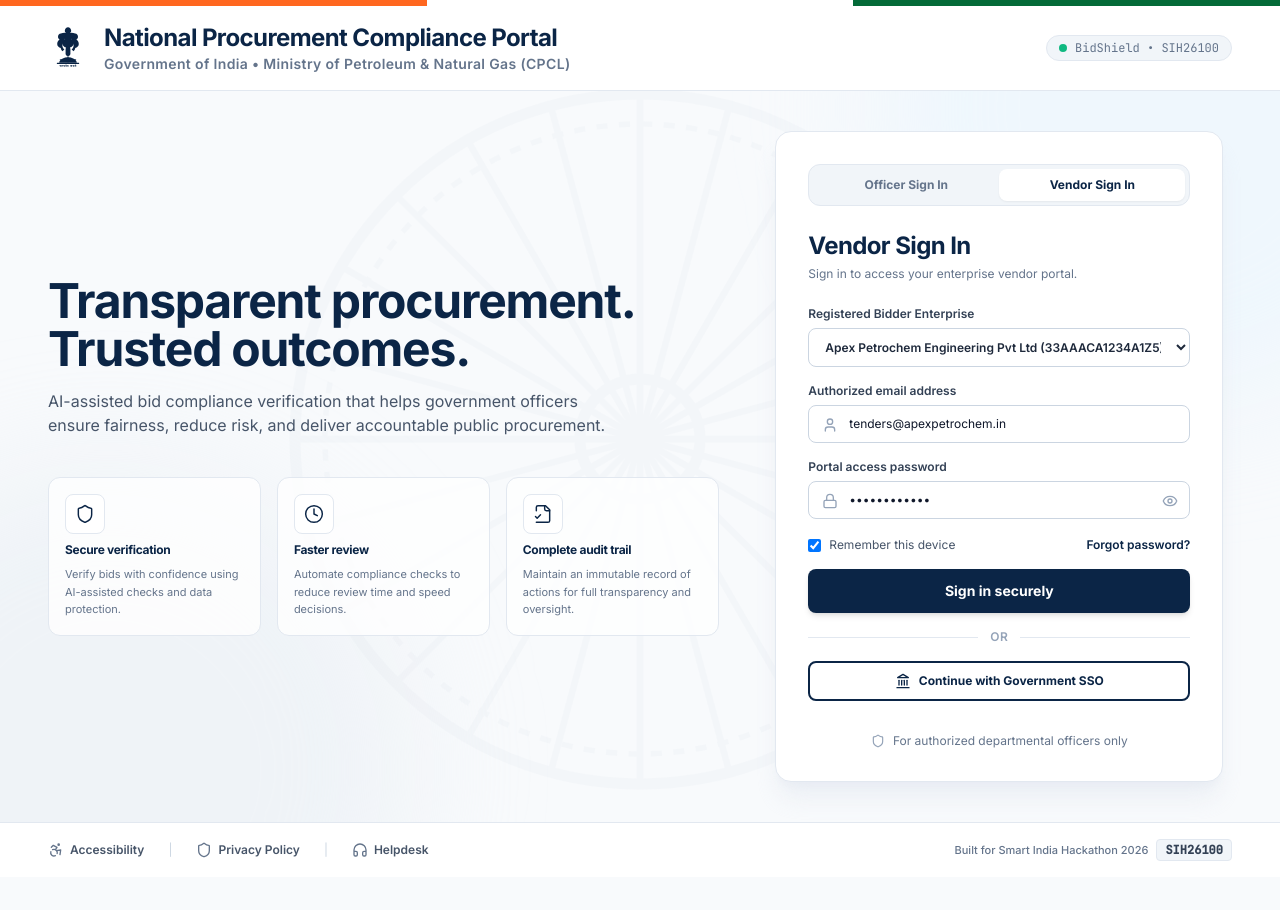
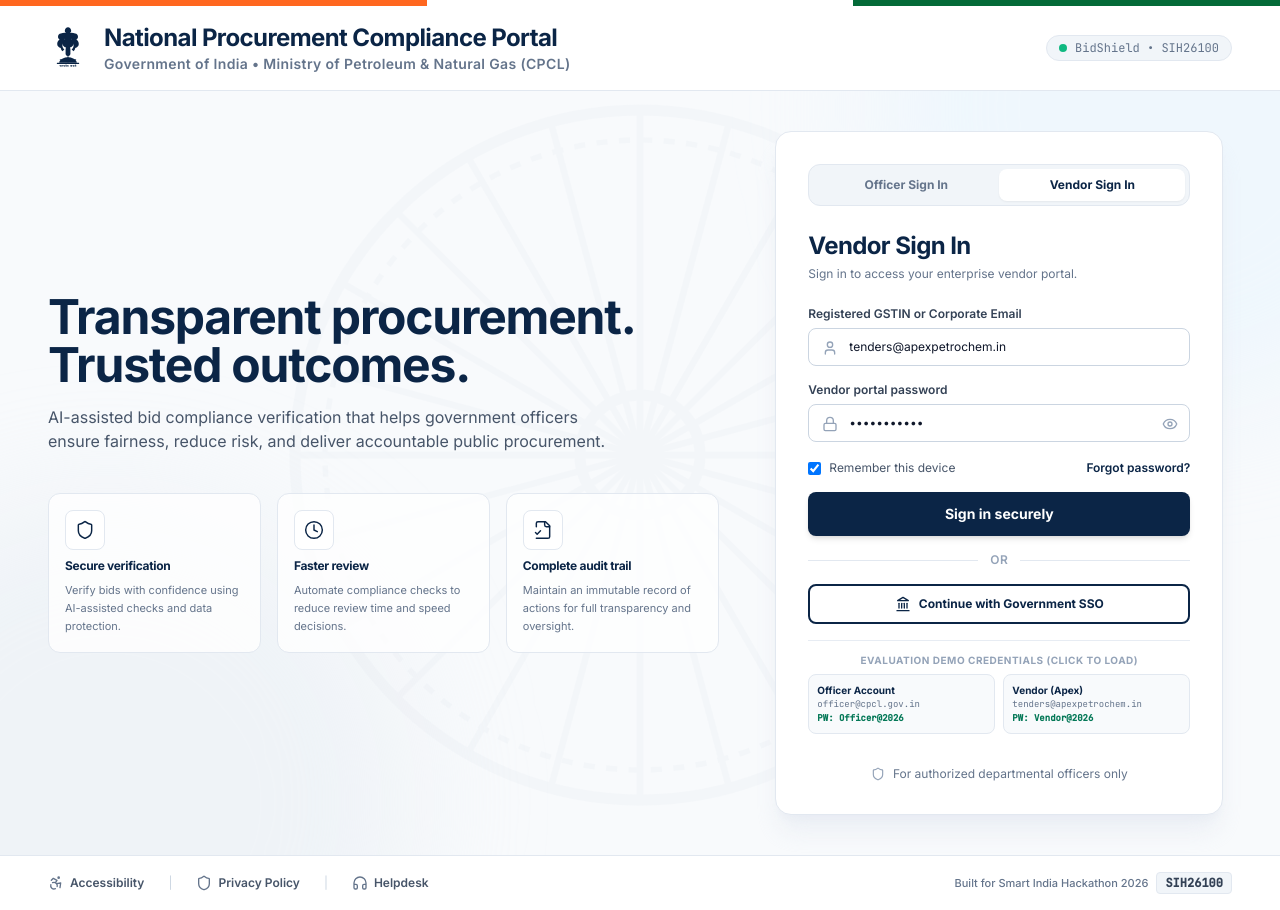
Before and after one commit to snuthon1/gemcompliance, a React (Vite) app in the folder client/: page /login in a window 1280 px wide. Both pictures are taken after a click on the button "Vendor Sign In". Before the commit the page ends 877 px from the top, so only its background shows below. Built offline with nearby package versions, Linux system fonts and the light colour scheme; the HTML template or start-up script is replaced by a standard one.

Commit message:
feat(ui): complete modern visual overhaul for Login.jsx

```diff
--- a/client/src/pages/Login.jsx
+++ b/client/src/pages/Login.jsx
@@ -19,68 +19,66 @@ import NationalEmblem from '../components/NationalEmblem';
 
 export default function Login() {
   const [activeTab, setActiveTab] = useState('OFFICER'); // 'OFFICER' or 'VENDOR'
-  const [email, setEmail] = useState('officer.demo@cpcl.gov.in');
-  const [password, setPassword] = useState('••••••••••••');
-  const [selectedVendorKey, setSelectedVendorKey] = useState('apex');
+  const [officerEmail, setOfficerEmail] = useState('officer@cpcl.gov.in');
+  const [officerPassword, setOfficerPassword] = useState('Officer@2026');
+  const [vendorIdentifier, setVendorIdentifier] = useState('tenders@apexpetrochem.in');
+  const [vendorPassword, setVendorPassword] = useState('Vendor@2026');
   const [showPassword, setShowPassword] = useState(false);
   const [error, setError] = useState(null);
   const [submitting, setSubmitting] = useState(false);
 
   const { login } = useAuth();
   const navigate = useNavigate();
-  const location = useLocation();
-
-  const from = location.state?.from?.pathname || (activeTab === 'OFFICER' ? '/' : '/vendor');
 
   const handleTabChange = (tab) => {
     setActiveTab(tab);
     setError(null);
-    if (tab === 'OFFICER') {
-      setEmail('officer.demo@cpcl.gov.in');
-      setPassword('••••••••••••');
-    } else {
-      const vendor = DEMO_PROFILES[selectedVendorKey];
-      setEmail(vendor?.email || 'tenders@apexpetrochem.in');
-      setPassword('••••••••••••');
-    }
   };
 
-  const handleVendorSelect = (key) => {
-    setSelectedVendorKey(key);
-    const vendor = DEMO_PROFILES[key];
-    if (vendor) {
-      setEmail(vendor.email);
+  const handleQuickFill = (role, id, pw) => {
+    setError(null);
+    if (role === 'OFFICER') {
+      setActiveTab('OFFICER');
+      setOfficerEmail(id);
+      setOfficerPassword(pw);
+    } else {
+      setActiveTab('VENDOR');
+      setVendorIdentifier(id);
+      setVendorPassword(pw);
     }
   };
 
   const handleSubmit = (e) => {
-    e.preventDefault();
+    if (e && e.preventDefault) e.preventDefault();
     setError(null);
     setSubmitting(true);
 
     try {
       if (activeTab === 'OFFICER') {
         const res = login({
-          email: email || 'officer.demo@cpcl.gov.in',
+          identifier: officerEmail,
+          password: officerPassword,
           role: 'OFFICER'
         });
         if (res.success) {
-          navigate(from === '/login' ? '/' : from, { replace: true });
+          navigate('/tenders', { replace: true });
+        } else {
+          setError(res.error || 'Authentication failed. Please verify officer credentials.');
         }
       } else {
-        const profile = DEMO_PROFILES[selectedVendorKey] || DEMO_PROFILES.apex;
         const res = login({
-          email: email || profile.email,
-          role: 'VENDOR',
-          bidder_id: profile.bidder_id,
-          company_name: profile.company_name
+          identifier: vendorIdentifier,
+          password: vendorPassword,
+          role: 'VENDOR'
         });
         if (res.success) {
-          navigate(from === '/login' ? '/vendor' : from, { replace: true });
+          navigate('/vendor', { replace: true });
+        } else {
+          setError(res.error || 'Authentication failed. Please check registered GSTIN / Email and password.');
         }
       }
     } catch (err) {
-      setError('Authentication failed. Please verify credentials.');
+      setError('An unexpected error occurred during authentication.');
     } finally {
       setSubmitting(false);
     }
@@ -258,16 +256,16 @@ export default function Login() {
                   <>
                     <div className="space-y-1.5">
                       <label className="block text-xs font-semibold text-slate-700">
-                        Official email address
+                        Official designated email
                       </label>
                       <div className="relative">
                         <User className="w-4 h-4 text-slate-400 absolute left-3.5 top-3" />
                         <input
                           type="email"
                           required
-                          value={email}
-                          onChange={(e) => setEmail(e.target.value)}
-                          placeholder="name@department.gov.in"
+                          value={officerEmail}
+                          onChange={(e) => setOfficerEmail(e.target.value)}
+                          placeholder="officer@cpcl.gov.in"
                           className="w-full bg-white border border-slate-300 rounded-lg pl-10 pr-3 py-2.5 text-xs text-slate-900 placeholder:text-slate-400 focus:outline-none focus:ring-2 focus:ring-[#0B2546]/15 focus:border-[#0B2546]"
                         />
                       </div>
@@ -275,22 +273,22 @@ export default function Login() {
 
                     <div className="space-y-1.5">
                       <label className="block text-xs font-semibold text-slate-700">
-                        Password
+                        Officer security password
                       </label>
                       <div className="relative">
                         <Lock className="w-4 h-4 text-slate-400 absolute left-3.5 top-3" />
                         <input
                           type={showPassword ? 'text' : 'password'}
                           required
-                          value={password}
-                          onChange={(e) => setPassword(e.target.value)}
+                          value={officerPassword}
+                          onChange={(e) => setOfficerPassword(e.target.value)}
                           placeholder="••••••••••••"
                           className="w-full bg-white border border-slate-300 rounded-lg pl-10 pr-10 py-2.5 text-xs text-slate-900 placeholder:text-slate-400 focus:outline-none focus:ring-2 focus:ring-[#0B2546]/15 focus:border-[#0B2546]"
                         />
                         <button
                           type="button"
                           onClick={() => setShowPassword(!showPassword)}
-                          className="absolute right-3 top-3 text-slate-400 hover:text-slate-600"
+                          className="absolute right-3 top-3 text-slate-400 hover:text-slate-600 cursor-pointer"
                         >
                           {showPassword ? <EyeOff className="w-4 h-4" /> : <Eye className="w-4 h-4" />}
                         </button>
@@ -301,31 +299,16 @@ export default function Login() {
                   <>
                     <div className="space-y-1.5">
                       <label className="block text-xs font-semibold text-slate-700">
-                        Registered Bidder Enterprise
-                      </label>
-                      <select
-                        value={selectedVendorKey}
-                        onChange={(e) => handleVendorSelect(e.target.value)}
-                        className="w-full bg-white border border-slate-300 rounded-lg px-3 py-2.5 text-xs font-semibold text-slate-800 focus:outline-none focus:ring-2 focus:ring-[#0B2546]/15 focus:border-[#0B2546] cursor-pointer"
-                      >
-                        <option value="apex">Apex Petrochem Engineering Pvt Ltd (33AAACA1234A1Z5)</option>
-                        <option value="coromandel">Coromandel Heavy Valves Ltd (33BBBCB5678B1Z2)</option>
-                        <option value="kaveri">Kaveri Refining Spares Ltd (33DDDCD4321D1Z4)</option>
-                      </select>
-                    </div>
-
-                    <div className="space-y-1.5">
-                      <label className="block text-xs font-semibold text-slate-700">
-                        Authorized email address
+                        Registered GSTIN or Corporate Email
                       </label>
                       <div className="relative">
                         <User className="w-4 h-4 text-slate-400 absolute left-3.5 top-3" />
                         <input
-                          type="email"
+                          type="text"
                           required
-                          value={email}
-                          onChange={(e) => setEmail(e.target.value)}
-                          placeholder="tenders@company.com"
+                          value={vendorIdentifier}
+                          onChange={(e) => setVendorIdentifier(e.target.value)}
+                          placeholder="33AAACA1234A1Z5 or tenders@company.com"
                           className="w-full bg-white border border-slate-300 rounded-lg pl-10 pr-3 py-2.5 text-xs text-slate-900 placeholder:text-slate-400 focus:outline-none focus:ring-2 focus:ring-[#0B2546]/15 focus:border-[#0B2546]"
                         />
                       </div>
@@ -333,22 +316,22 @@ export default function Login() {
 
                     <div className="space-y-1.5">
                       <label className="block text-xs font-semibold text-slate-700">
-                        Portal access password
+                        Vendor portal password
                       </label>
                       <div className="relative">
                         <Lock className="w-4 h-4 text-slate-400 absolute left-3.5 top-3" />
                         <input
                           type={showPassword ? 'text' : 'password'}
                           required
-                          value={password}
-                          onChange={(e) => setPassword(e.target.value)}
+                          value={vendorPassword}
+                          onChange={(e) => setVendorPassword(e.target.value)}
                           placeholder="••••••••••••"
                           className="w-full bg-white border border-slate-300 rounded-lg pl-10 pr-10 py-2.5 text-xs text-slate-900 placeholder:text-slate-400 focus:outline-none focus:ring-2 focus:ring-[#0B2546]/15 focus:border-[#0B2546]"
                         />
                         <button
                           type="button"
                           onClick={() => setShowPassword(!showPassword)}
-                          className="absolute right-3 top-3 text-slate-400 hover:text-slate-600"
+                          className="absolute right-3 top-3 text-slate-400 hover:text-slate-600 cursor-pointer"
                         >
                           {showPassword ? <EyeOff className="w-4 h-4" /> : <Eye className="w-4 h-4" />}
                         </button>
@@ -399,6 +382,33 @@ export default function Login() {
                   <Landmark className="w-4 h-4 text-[#0B2546]" />
                   <span>Continue with Government SSO</span>
                 </button>
+
+                {/* Demo Helper Badges */}
+                <div className="pt-3 border-t border-slate-200/80 space-y-1.5">
+                  <span className="text-[10px] font-bold uppercase tracking-wider text-slate-400 block text-center">
+                    Evaluation Demo Credentials (Click to load)
+                  </span>
+                  <div className="grid grid-cols-2 gap-2 text-[10px]">
+                    <button
+                      type="button"
+                      onClick={() => handleQuickFill('OFFICER', 'officer@cpcl.gov.in', 'Officer@2026')}
+                      className="p-2 rounded-lg bg-slate-50 hover:bg-slate-100 border border-slate-200 text-left transition flex flex-col cursor-pointer"
+                    >
+                      <span className="font-bold text-[#0B2546]">Officer Account</span>
+                      <span className="text-slate-500 font-mono text-[9px] truncate">officer@cpcl.gov.in</span>
+                      <span className="text-emerald-700 font-mono text-[9px] font-semibold">PW: Officer@2026</span>
+                    </button>
+                    <button
+                      type="button"
+                      onClick={() => handleQuickFill('VENDOR', 'tenders@apexpetrochem.in', 'Vendor@2026')}
+                      className="p-2 rounded-lg bg-slate-50 hover:bg-slate-100 border border-slate-200 text-left transition flex flex-col cursor-pointer"
+                    >
+                      <span className="font-bold text-[#0B2546]">Vendor (Apex)</span>
+                      <span className="text-slate-500 font-mono text-[9px] truncate">tenders@apexpetrochem.in</span>
+                      <span className="text-emerald-700 font-mono text-[9px] font-semibold">PW: Vendor@2026</span>
+                    </button>
+                  </div>
+                </div>
               </form>
 
               {/* Security Footnote */}
```
